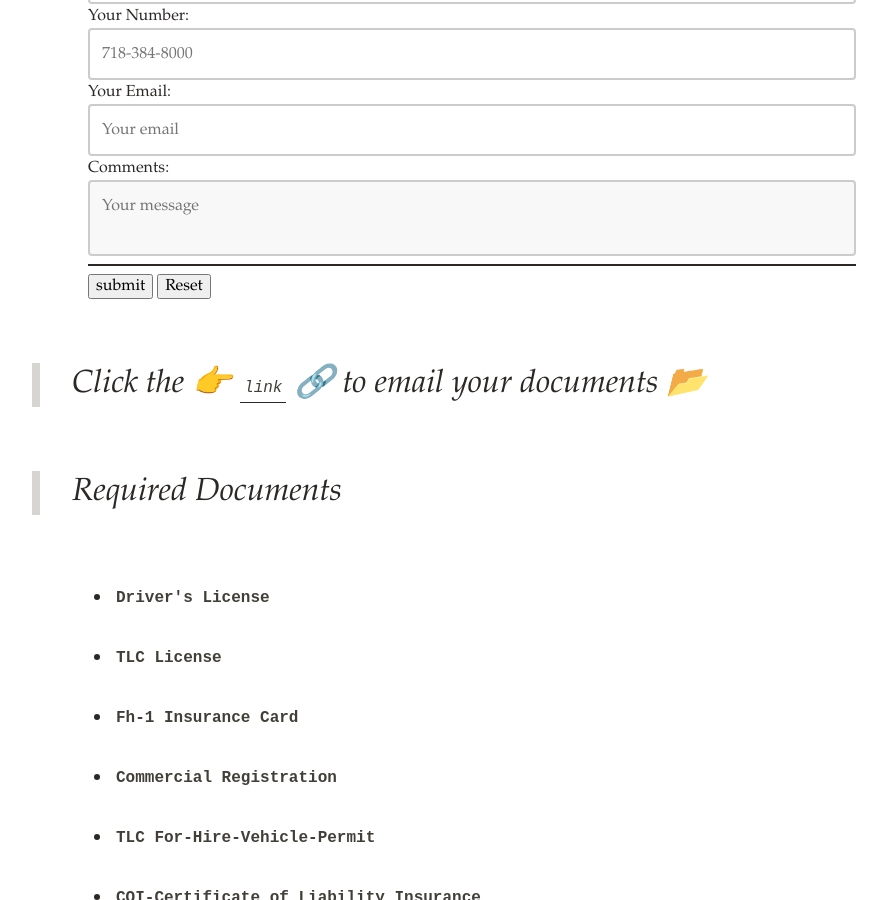
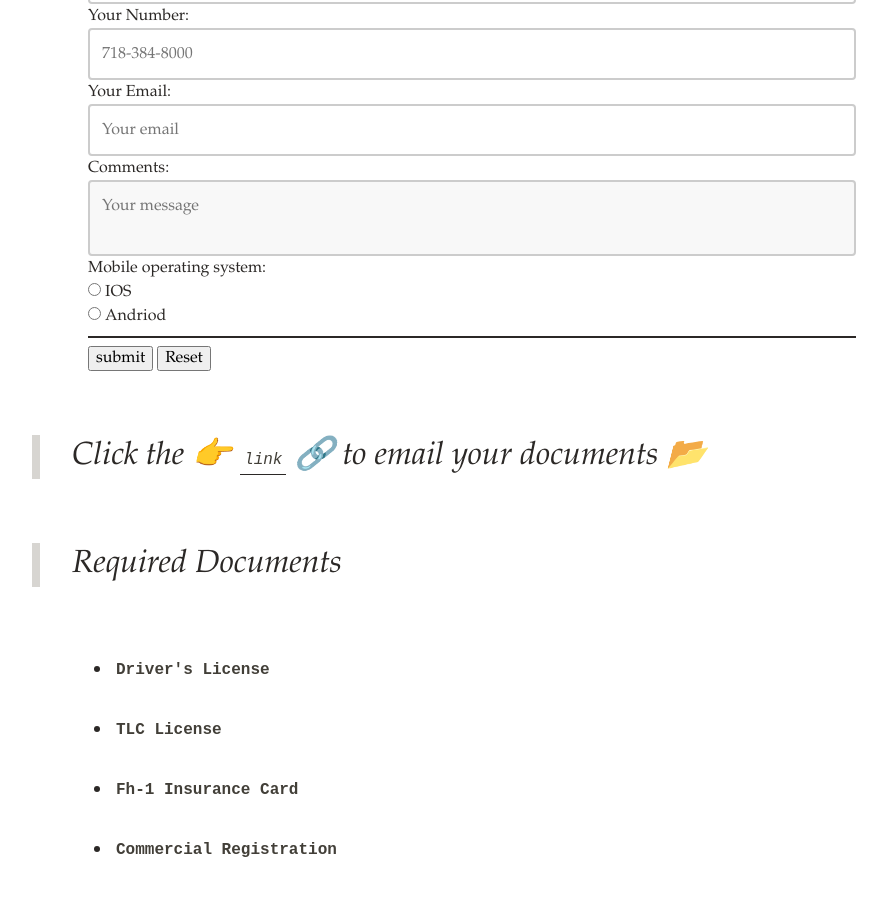
Before and after one commit to brd-blog/info-site, a Jekyll site: the page built from _posts/2020-06-23-required-documents.md, in a window 1280 px wide and 900 px high, scrolled down 722 px. Shown: the whole window, without its empty margins (168-1055 px from the left). Built offline with Jekyll 4.4.1, drawn with Linux system fonts in a browser that asks for light colours; nearby versions of some CDN libraries; emoji names are drawn with the system emoji font.

Commit message:
modf _includes/form

```diff
--- a/_includes/form.html
+++ b/_includes/form.html
@@ -9,6 +9,11 @@
       <input class="form-control" type="email" name="entry.1640447617" id="entry.1640447617" placeholder="Your email" />
       <label for="entry.1078004677">Comments:</label>
       <textarea class="form-control" type="text" name="entry.1078004677" id="entry.1078004677" placeholder="Your message"></textarea>
+      <label for="entry.1957462883">Mobile operating system:</label><br>
+      <input type="radio" id="ios" name="device" value="ios">
+      <label for="ios">IOS</label><br>
+      <input type="radio" id="android" name="device" value="android">
+      <label for="android">Andriod</label><br>
       <hr>
       <input class="btn btn-primary" type="submit" value="submit"/>
       <input class="btn btn-primary" type="reset" />
```
